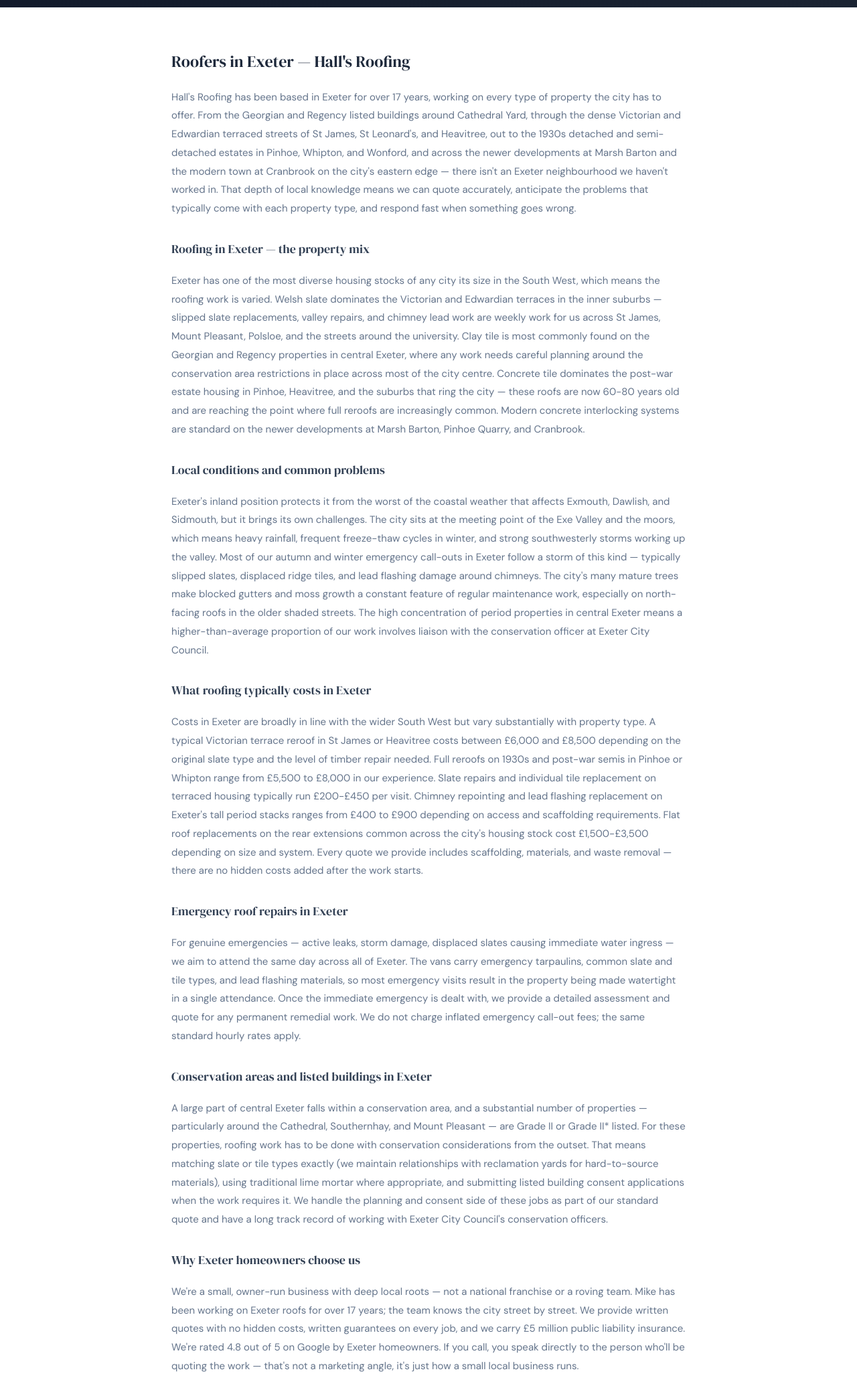
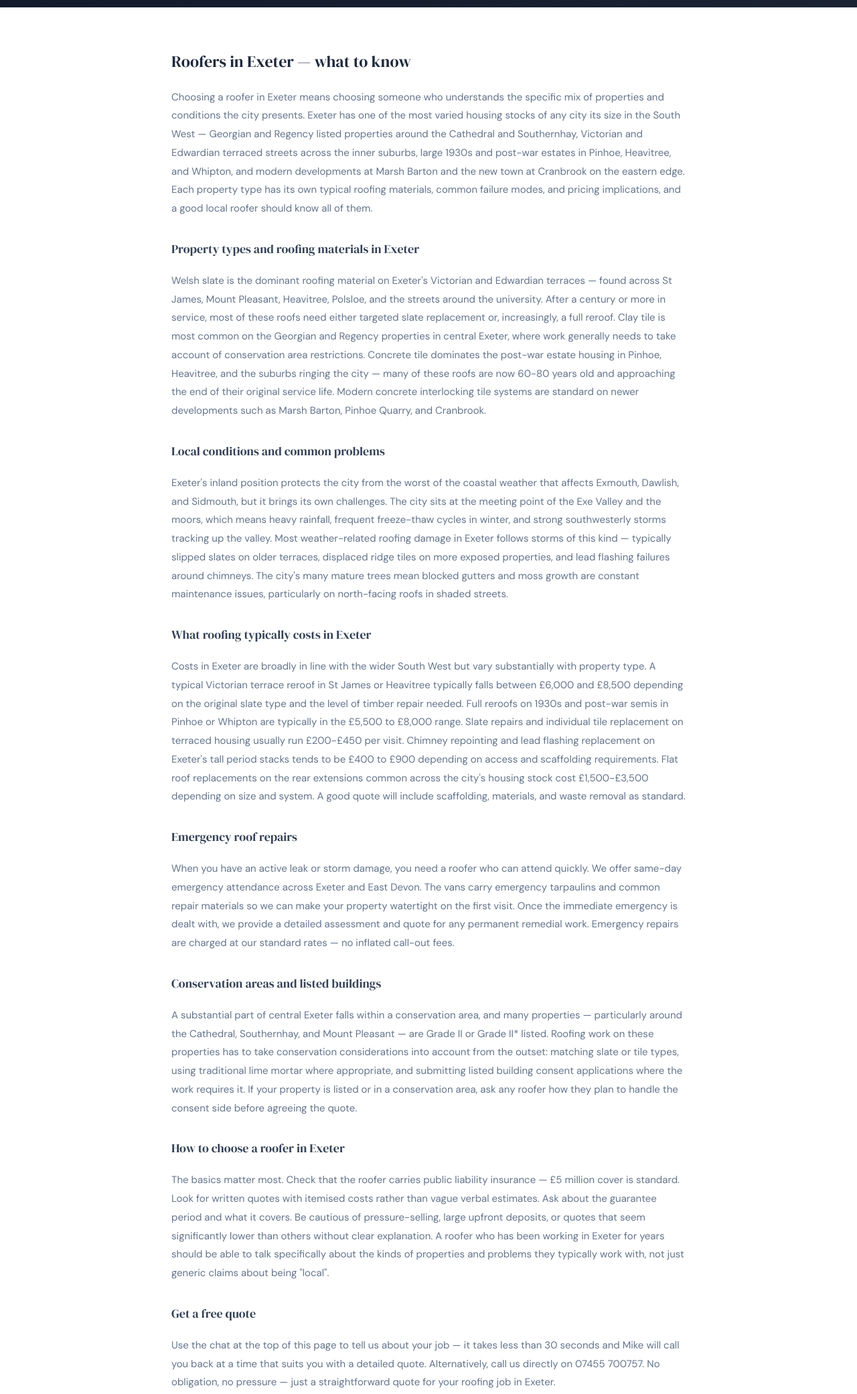
Before and after one commit to Agricog/hallsroofingexeter, an Astro site: page / in a window 1280 px wide. Shown: the part 4780-6862 px from the top of the page at 67% size. Built offline with nearby package versions, Linux system fonts and the light colour scheme; Astro itself is replaced by a stand-in of ours; no server answers.

Commit message:
Update index.astro

```diff
--- a/src/pages/index.astro
+++ b/src/pages/index.astro
@@ -321,61 +321,61 @@ const TRUST_ICON_MAP: Record<string, string> = {
   <section class="py-16 px-4 bg-white border-t border-slate-100">
     <article class="mx-auto max-w-3xl">
       <h2 class="font-heading text-2xl text-slate-800 mb-6">
-        Roofers in Exeter — Hall's Roofing
+        Roofers in Exeter — what to know
       </h2>
 
       <div class="text-[15px] text-slate-500 leading-[1.85] space-y-5">
         <p>
-          Hall's Roofing has been based in Exeter for over {yearsInBusiness} years, working on every type of property the city has to offer. From the Georgian and Regency listed buildings around Cathedral Yard, through the dense Victorian and Edwardian terraced streets of St James, St Leonard's, and Heavitree, out to the 1930s detached and semi-detached estates in Pinhoe, Whipton, and Wonford, and across the newer developments at Marsh Barton and the modern town at Cranbrook on the city's eastern edge — there isn't an Exeter neighbourhood we haven't worked in. That depth of local knowledge means we can quote accurately, anticipate the problems that typically come with each property type, and respond fast when something goes wrong.
+          Choosing a roofer in Exeter means choosing someone who understands the specific mix of properties and conditions the city presents. Exeter has one of the most varied housing stocks of any city its size in the South West — Georgian and Regency listed properties around the Cathedral and Southernhay, Victorian and Edwardian terraced streets across the inner suburbs, large 1930s and post-war estates in Pinhoe, Heavitree, and Whipton, and modern developments at Marsh Barton and the new town at Cranbrook on the eastern edge. Each property type has its own typical roofing materials, common failure modes, and pricing implications, and a good local roofer should know all of them.
         </p>
 
         <h3 class="font-heading text-lg text-slate-700 !mt-8 !mb-3">
-          Roofing in Exeter — the property mix
+          Property types and roofing materials in Exeter
         </h3>
         <p>
-          Exeter has one of the most diverse housing stocks of any city its size in the South West, which means the roofing work is varied. Welsh slate dominates the Victorian and Edwardian terraces in the inner suburbs — slipped slate replacements, valley repairs, and chimney lead work are weekly work for us across St James, Mount Pleasant, Polsloe, and the streets around the university. Clay tile is most commonly found on the Georgian and Regency properties in central Exeter, where any work needs careful planning around the conservation area restrictions in place across most of the city centre. Concrete tile dominates the post-war estate housing in Pinhoe, Heavitree, and the suburbs that ring the city — these roofs are now 60-80 years old and are reaching the point where full reroofs are increasingly common. Modern concrete interlocking systems are standard on the newer developments at Marsh Barton, Pinhoe Quarry, and Cranbrook.
+          Welsh slate is the dominant roofing material on Exeter's Victorian and Edwardian terraces — found across St James, Mount Pleasant, Heavitree, Polsloe, and the streets around the university. After a century or more in service, most of these roofs need either targeted slate replacement or, increasingly, a full reroof. Clay tile is most common on the Georgian and Regency properties in central Exeter, where work generally needs to take account of conservation area restrictions. Concrete tile dominates the post-war estate housing in Pinhoe, Heavitree, and the suburbs ringing the city — many of these roofs are now 60-80 years old and approaching the end of their original service life. Modern concrete interlocking tile systems are standard on newer developments such as Marsh Barton, Pinhoe Quarry, and Cranbrook.
         </p>
 
         <h3 class="font-heading text-lg text-slate-700 !mt-8 !mb-3">
           Local conditions and common problems
         </h3>
         <p>
-          Exeter's inland position protects it from the worst of the coastal weather that affects Exmouth, Dawlish, and Sidmouth, but it brings its own challenges. The city sits at the meeting point of the Exe Valley and the moors, which means heavy rainfall, frequent freeze-thaw cycles in winter, and strong southwesterly storms working up the valley. Most of our autumn and winter emergency call-outs in Exeter follow a storm of this kind — typically slipped slates, displaced ridge tiles, and lead flashing damage around chimneys. The city's many mature trees make blocked gutters and moss growth a constant feature of regular maintenance work, especially on north-facing roofs in the older shaded streets. The high concentration of period properties in central Exeter means a higher-than-average proportion of our work involves liaison with the conservation officer at Exeter City Council.
+          Exeter's inland position protects the city from the worst of the coastal weather that affects Exmouth, Dawlish, and Sidmouth, but it brings its own challenges. The city sits at the meeting point of the Exe Valley and the moors, which means heavy rainfall, frequent freeze-thaw cycles in winter, and strong southwesterly storms tracking up the valley. Most weather-related roofing damage in Exeter follows storms of this kind — typically slipped slates on older terraces, displaced ridge tiles on more exposed properties, and lead flashing failures around chimneys. The city's many mature trees mean blocked gutters and moss growth are constant maintenance issues, particularly on north-facing roofs in shaded streets.
         </p>
 
         <h3 class="font-heading text-lg text-slate-700 !mt-8 !mb-3">
           What roofing typically costs in Exeter
         </h3>
         <p>
-          Costs in Exeter are broadly in line with the wider South West but vary substantially with property type. A typical Victorian terrace reroof in St James or Heavitree costs between £6,000 and £8,500 depending on the original slate type and the level of timber repair needed. Full reroofs on 1930s and post-war semis in Pinhoe or Whipton range from £5,500 to £8,000 in our experience. Slate repairs and individual tile replacement on terraced housing typically run £200-£450 per visit. Chimney repointing and lead flashing replacement on Exeter's tall period stacks ranges from £400 to £900 depending on access and scaffolding requirements. Flat roof replacements on the rear extensions common across the city's housing stock cost £1,500-£3,500 depending on size and system. Every quote we provide includes scaffolding, materials, and waste removal — there are no hidden costs added after the work starts.
+          Costs in Exeter are broadly in line with the wider South West but vary substantially with property type. A typical Victorian terrace reroof in St James or Heavitree typically falls between £6,000 and £8,500 depending on the original slate type and the level of timber repair needed. Full reroofs on 1930s and post-war semis in Pinhoe or Whipton are typically in the £5,500 to £8,000 range. Slate repairs and individual tile replacement on terraced housing usually run £200-£450 per visit. Chimney repointing and lead flashing replacement on Exeter's tall period stacks tends to be £400 to £900 depending on access and scaffolding requirements. Flat roof replacements on the rear extensions common across the city's housing stock cost £1,500-£3,500 depending on size and system. A good quote will include scaffolding, materials, and waste removal as standard.
         </p>
 
         <h3 class="font-heading text-lg text-slate-700 !mt-8 !mb-3">
-          Emergency roof repairs in Exeter
+          Emergency roof repairs
         </h3>
         <p>
-          For genuine emergencies — active leaks, storm damage, displaced slates causing immediate water ingress — we aim to attend the same day across all of Exeter. The vans carry emergency tarpaulins, common slate and tile types, and lead flashing materials, so most emergency visits result in the property being made watertight in a single attendance. Once the immediate emergency is dealt with, we provide a detailed assessment and quote for any permanent remedial work. We do not charge inflated emergency call-out fees; the same standard hourly rates apply.
+          When you have an active leak or storm damage, you need a roofer who can attend quickly. We offer same-day emergency attendance across {CLIENT.area} and {CLIENT.region}. The vans carry emergency tarpaulins and common repair materials so we can make your property watertight on the first visit. Once the immediate emergency is dealt with, we provide a detailed assessment and quote for any permanent remedial work. Emergency repairs are charged at our standard rates — no inflated call-out fees.
         </p>
 
         <h3 class="font-heading text-lg text-slate-700 !mt-8 !mb-3">
-          Conservation areas and listed buildings in Exeter
+          Conservation areas and listed buildings
         </h3>
         <p>
-          A large part of central Exeter falls within a conservation area, and a substantial number of properties — particularly around the Cathedral, Southernhay, and Mount Pleasant — are Grade II or Grade II* listed. For these properties, roofing work has to be done with conservation considerations from the outset. That means matching slate or tile types exactly (we maintain relationships with reclamation yards for hard-to-source materials), using traditional lime mortar where appropriate, and submitting listed building consent applications when the work requires it. We handle the planning and consent side of these jobs as part of our standard quote and have a long track record of working with Exeter City Council's conservation officers.
+          A substantial part of central Exeter falls within a conservation area, and many properties — particularly around the Cathedral, Southernhay, and Mount Pleasant — are Grade II or Grade II* listed. Roofing work on these properties has to take conservation considerations into account from the outset: matching slate or tile types, using traditional lime mortar where appropriate, and submitting listed building consent applications where the work requires it. If your property is listed or in a conservation area, ask any roofer how they plan to handle the consent side before agreeing the quote.
         </p>
 
         <h3 class="font-heading text-lg text-slate-700 !mt-8 !mb-3">
-          Why Exeter homeowners choose us
+          How to choose a roofer in Exeter
         </h3>
         <p>
-          We're a small, owner-run business with deep local roots — not a national franchise or a roving team. {CLIENT.ownerName} has been working on Exeter roofs for over {yearsInBusiness} years; the team knows the city street by street. We provide written quotes with no hidden costs, written guarantees on every job, and we carry £{CLIENT.insuranceAmount} public liability insurance. We're rated {CLIENT.googleReviewRating} out of 5 on Google by Exeter homeowners. If you call, you speak directly to the person who'll be quoting the work — that's not a marketing angle, it's just how a small local business runs.
+          The basics matter most. Check that the roofer carries public liability insurance — £5 million cover is standard. Look for written quotes with itemised costs rather than vague verbal estimates. Ask about the guarantee period and what it covers. Be cautious of pressure-selling, large upfront deposits, or quotes that seem significantly lower than others without clear explanation. A roofer who has been working in Exeter for years should be able to talk specifically about the kinds of properties and problems they typically work with, not just generic claims about being "local".
         </p>
 
         <h3 class="font-heading text-lg text-slate-700 !mt-8 !mb-3">
           Get a free quote
         </h3>
         <p>
-          Use the chat at the top of this page to tell us about your job — it takes less than 30 seconds and {CLIENT.ownerName} will call you back at a time that suits you with a detailed quote. Alternatively, call us directly on {CLIENT.phone}. No obligation, no pressure — just a straightforward quote from a roofer who knows {CLIENT.area}.
+          Use the chat at the top of this page to tell us about your job — it takes less than 30 seconds and {CLIENT.ownerName} will call you back at a time that suits you with a detailed quote. Alternatively, call us directly on {CLIENT.phone}. No obligation, no pressure — just a straightforward quote for your roofing job in {CLIENT.area}.
         </p>
       </div>
     </article>
```
